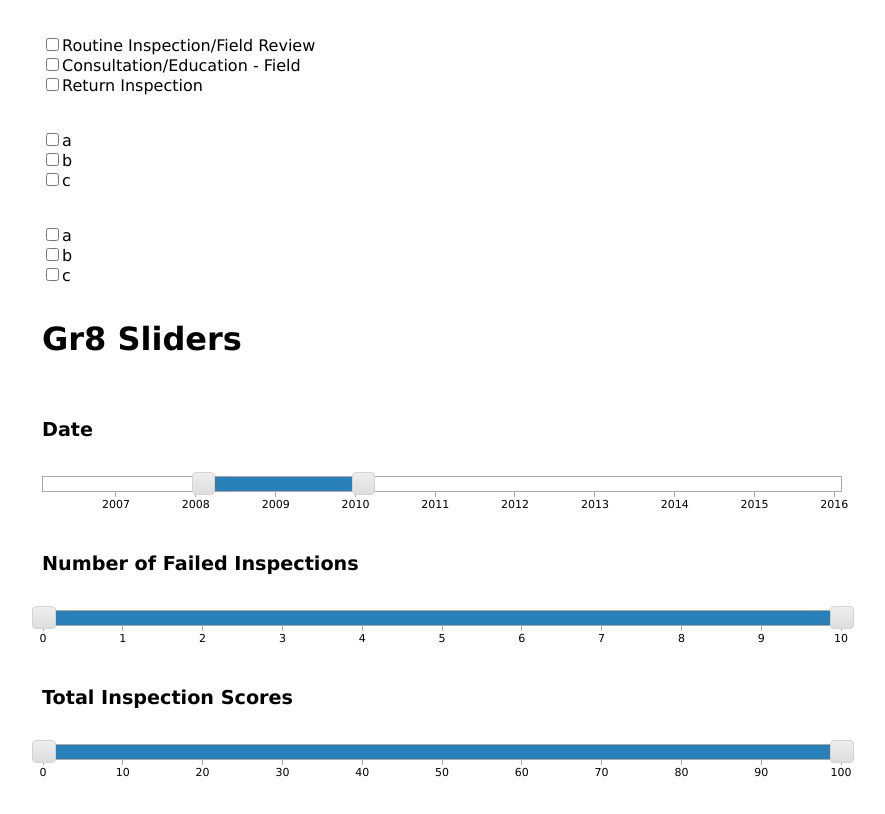
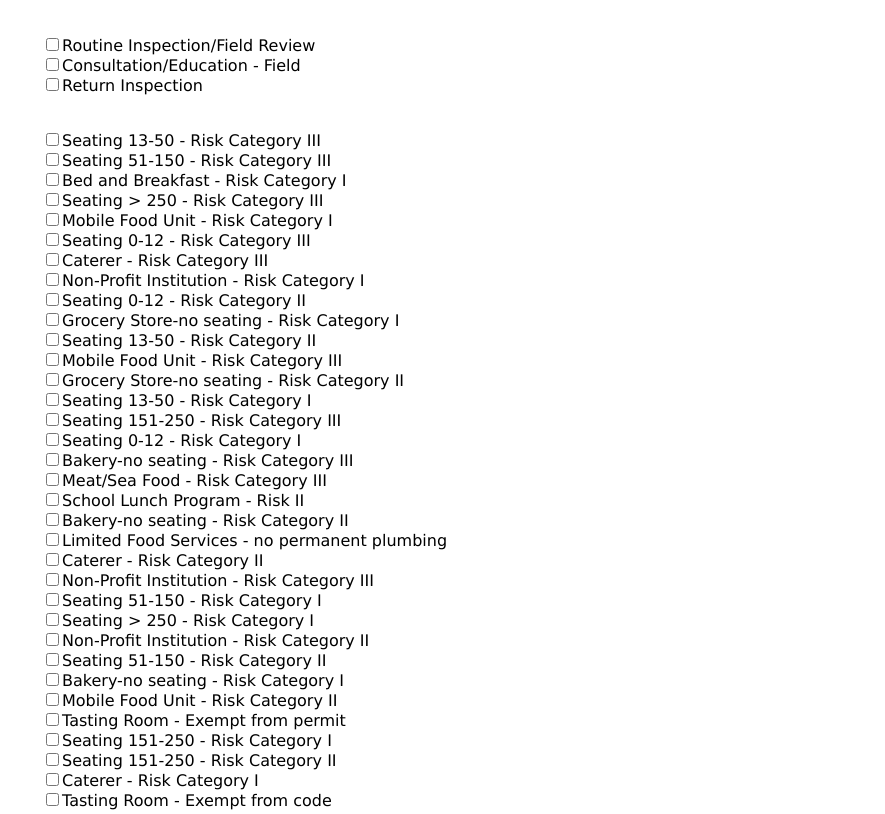
Before and after one commit to alvik528/Vikter, a plain HTML site: page dank.html in a window 1280 px wide. Shown: the top 814 px of the page, without its empty margins (198-1083 px from the left). Drawn offline with nearby package versions, Linux system fonts and the light colour scheme.

Commit message:
finished checkboxes

```diff
--- a/dank.html
+++ b/dank.html
@@ -45,17 +45,46 @@
       <input class="inspect_button" value="return" type="checkbox">Return Inspection</input><br>
     </div>
 
-    <div class="viol_options">
-      <input class="viol_button" value="" type="checkbox">a</input><br>
-      <input class="viol_button" value="" type="checkbox">b</input><br>
-      <input class="viol_button" value="" type="checkbox">c</input><br>
+
+    <div class="desc_options">
+      <input class="desc_button" value="Seating 13-50 - Risk Category III" type="checkbox">Seating 13-50 - Risk Category III</input><br>
+      <input class="desc_button" value="Seating 51-150 - Risk Category III" type="checkbox">Seating 51-150 - Risk Category III</input><br>
+      <input class="desc_button" value="Bed and Breakfast - Risk Category I" type="checkbox">Bed and Breakfast - Risk Category I</input><br>
+      <input class="desc_button" value="Seating > 250 - Risk Category III" type="checkbox">Seating > 250 - Risk Category III</input><br>
+      <input class="desc_button" value="Mobile Food Unit - Risk Category I" type="checkbox">Mobile Food Unit - Risk Category I</input><br>
+      <input class="desc_button" value="Seating 0-12 - Risk Category III" type="checkbox">Seating 0-12 - Risk Category III</input><br>
+      <input class="desc_button" value="Caterer - Risk Category III" type="checkbox">Caterer - Risk Category III</input><br>
+      <input class="desc_button" value="Non-Profit Institution - Risk Category I" type="checkbox">Non-Profit Institution - Risk Category I</input><br>
+      <input class="desc_button" value="Seating 0-12 - Risk Category II" type="checkbox">Seating 0-12 - Risk Category II</input><br>
+      <input class="desc_button" value="Grocery Store-no seating - Risk Category I" type="checkbox">Grocery Store-no seating - Risk Category I</input><br>
+      <input class="desc_button" value="Seating 13-50 - Risk Category II" type="checkbox">Seating 13-50 - Risk Category II</input><br>
+      <input class="desc_button" value="Mobile Food Unit - Risk Category III" type="checkbox">Mobile Food Unit - Risk Category III</input><br>
+      <input class="desc_button" value="Grocery Store-no seating - Risk Category II" type="checkbox">Grocery Store-no seating - Risk Category II</input><br>
+      <input class="desc_button" value="Seating 13-50 - Risk Category I" type="checkbox">Seating 13-50 - Risk Category I</input><br>
+      <input class="desc_button" value="Seating 151-250 - Risk Category III" type="checkbox">Seating 151-250 - Risk Category III</input><br>
+      <input class="desc_button" value="Seating 0-12 - Risk Category I" type="checkbox">Seating 0-12 - Risk Category I</input><br>
+      <input class="desc_button" value="Bakery-no seating - Risk Category III" type="checkbox">Bakery-no seating - Risk Category III</input><br>
+      <input class="desc_button" value="Meat/Sea Food - Risk Category III" type="checkbox">Meat/Sea Food - Risk Category III</input><br>
+      <input class="desc_button" value="School Lunch Program - Risk II" type="checkbox">School Lunch Program - Risk II</input><br>
+      <input class="desc_button" value="Bakery-no seating - Risk Category II" type="checkbox">Bakery-no seating - Risk Category II</input><br>
+      <input class="desc_button" value="Limited Food Services - no permanent plumbing" type="checkbox">Limited Food Services - no permanent plumbing</input><br>
+      <input class="desc_button" value="Caterer - Risk Category II" type="checkbox">Caterer - Risk Category II</input><br>
+      <input class="desc_button" value="Non-Profit Institution - Risk Category III" type="checkbox">Non-Profit Institution - Risk Category III</input><br>
+      <input class="desc_button" value="Seating 51-150 - Risk Category I" type="checkbox">Seating 51-150 - Risk Category I</input><br>
+      <input class="desc_button" value="Seating > 250 - Risk Category I" type="checkbox">Seating > 250 - Risk Category I</input><br>
+      <input class="desc_button" value="Non-Profit Institution - Risk Category II" type="checkbox">Non-Profit Institution - Risk Category II</input><br>
+      <input class="desc_button" value="Seating 51-150 - Risk Category II" type="checkbox">Seating 51-150 - Risk Category II</input><br>
+      <input class="desc_button" value="Bakery-no seating - Risk Category I" type="checkbox">Bakery-no seating - Risk Category I</input><br>
+      <input class="desc_button" value="Mobile Food Unit - Risk Category II" type="checkbox">Mobile Food Unit - Risk Category II</input><br>
+      <input class="desc_button" value="Tasting Room - Exempt from permit" type="checkbox">Tasting Room - Exempt from permit</input><br>
+      <input class="desc_button" value="Seating 151-250 - Risk Category I" type="checkbox">Seating 151-250 - Risk Category I</input><br>
+      <input class="desc_button" value="Seating 151-250 - Risk Category II" type="checkbox">Seating 151-250 - Risk Category II</input><br>
+      <input class="desc_button" value="Caterer - Risk Category I" type="checkbox">Caterer - Risk Category I</input><br>
+      <input class="desc_button" value="Tasting Room - Exempt from code" type="checkbox">Tasting Room - Exempt from code</input><br>
     </div>
 
-    <div class="desc_options">
-      <input class="desc_button" value="" type="checkbox">a</input><br>
-      <input class="desc_button" value="" type="checkbox">b</input><br>
-      <input class="desc_button" value="" type="checkbox">c</input><br>
-    </div>
+
+
 
   	<h1>Gr8 Sliders</h1>
 
@@ -91,11 +120,14 @@
   <script>
   //inspection types
   d3.selectAll(".inspect_button").on("change", function() {
-  var type = this.value;
-
-
-  console.log(type + this.checked);
-});
+    var type = this.value;
+    console.log(type + this.checked);
+  });
+  //risk categories
+  d3.selectAll(".desc_button").on("change", function() {
+    var type = this.value;
+    console.log(type + this.checked);
+  });
 
 
   //date
```
